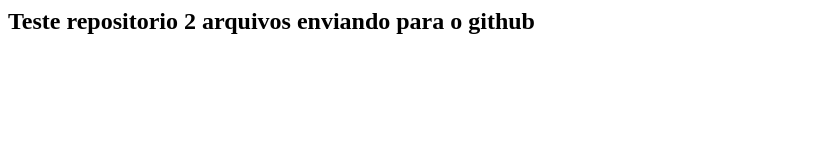
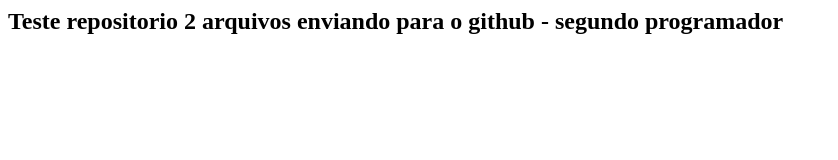
Before and after one commit to EmersonRonei/git-fundamentos, a plain HTML site: page index.html in a window 1280 px wide. Shown: the whole page, without its empty margins (0-838 px from the left). Drawn offline with Linux system fonts and the light colour scheme.

Commit message:
Update index.html

```diff
--- a/index.html
+++ b/index.html
@@ -1 +1 @@
-<h2> Teste repositorio 2 arquivos enviando para o github </h2>
+<h2> Teste repositorio 2 arquivos enviando para o github - segundo programador </h2>
```
